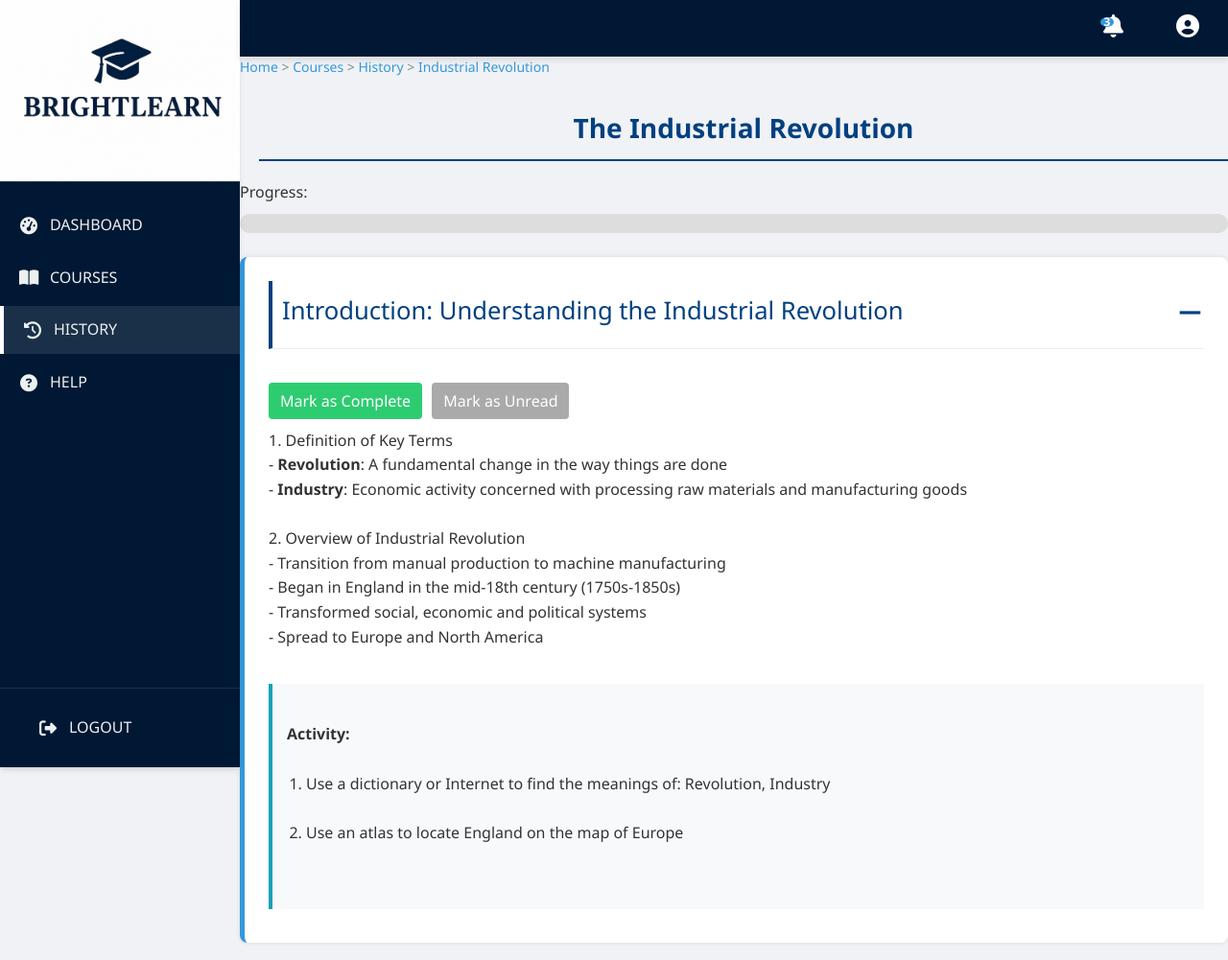
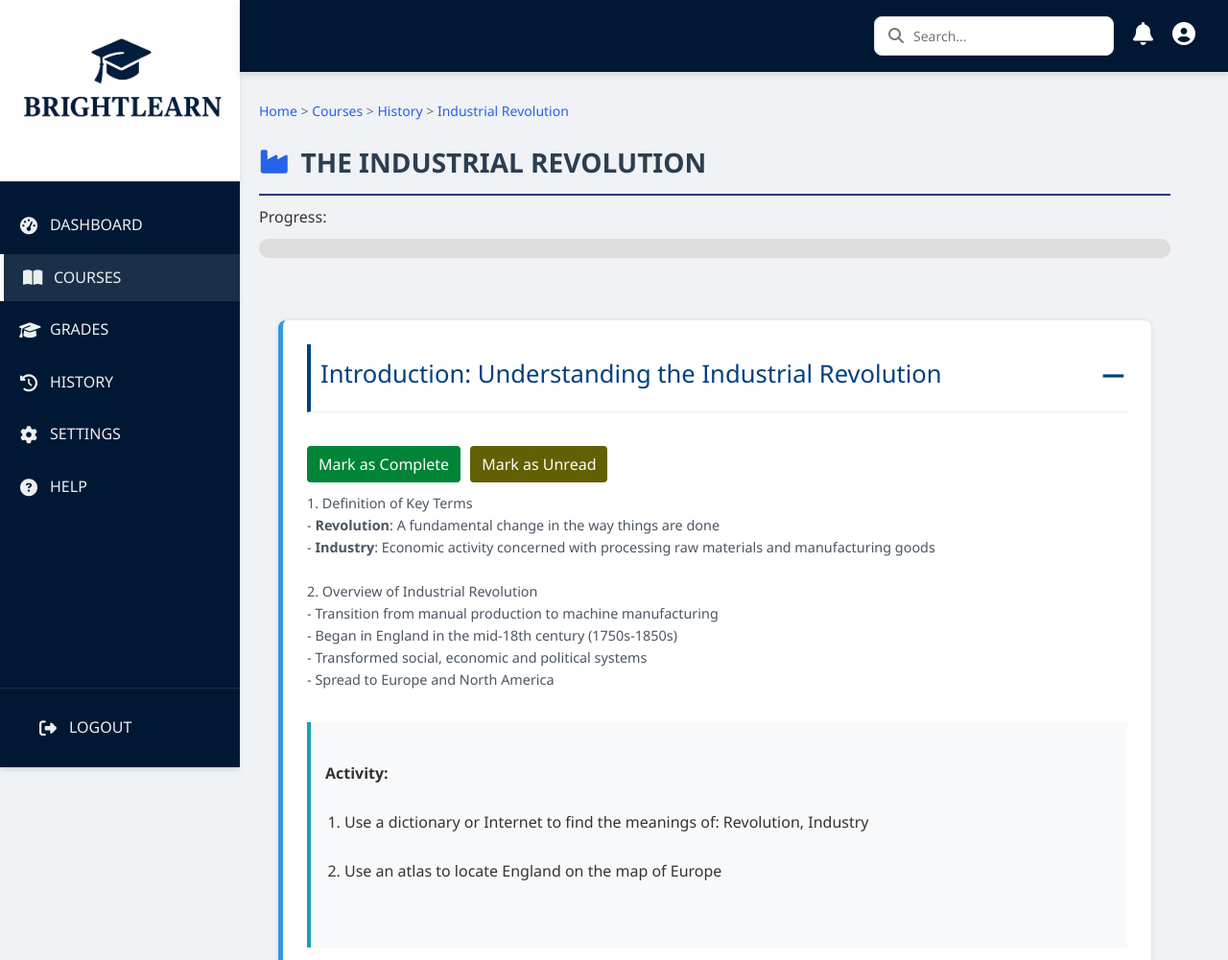
Before and after one commit to Rwema01/BRIGHTLEARN, a plain HTML site: page Fronted/industrial-revolution.html in a window 1280 px wide. Shown: the top 1001 px of the page at 96% size. Drawn offline with Linux system fonts and the light colour scheme.

Commit message:
Update industrial-revolution.html

```diff
--- a/Fronted/industrial-revolution.html
+++ b/Fronted/industrial-revolution.html
@@ -3,81 +3,10 @@
 <head>
     <meta charset="UTF-8">
     <meta name="viewport" content="width=device-width, initial-scale=1.0">
-    <title>BRIGHTLEARN - Revolution</title>
+    <title>BRIGHTLEARN - Industrial Revolution</title>
     <link rel="stylesheet" href="style.css">
     <link rel="stylesheet" href="https://cdnjs.cloudflare.com/ajax/libs/font-awesome/6.4.0/css/all.min.css">
-</head>
-<body>
-    <div class="app-container">
-        <!-- Left Navigation -->
-        <nav class="left-nav">
-            <div class="nav-header">
-                <div class="logo-container">
-                    <img src="BRIGHTLEARN.jpg" alt="BRIGHTLEARN" class="logo">
-                </div>
-            </div>
-
-            <ul class="nav-links">
-                <li>
-                    <a href="index.html">
-                        <i class="fas fa-tachometer-alt"></i>
-                        <span>DASHBOARD</span>
-                    </a>
-                </li>
-                <li>
-                    <a href="courses.html">
-                        <i class="fas fa-book-open"></i>
-                        <span>COURSES</span>
-                    </a>
-                </li>
-                <li>
-                    <a href="history.html" class="active">
-                        <i class="fas fa-history"></i>
-                        <span>HISTORY</span>
-                    </a>
-                </li>
-                <li>
-                    <a href="help.html">
-                        <i class="fas fa-question-circle"></i>
-                        <span>HELP</span>
-                    </a>
-                </li>
-            </ul>
-
-            <div class="logout-container">
-                <a href="logout.html" class="logout-btn">
-                    <i class="fas fa-sign-out-alt"></i>
-                    <span>LOGOUT</span>
-                </a>
-            </div>
-        </nav>
-
-        <!-- Main Content -->
-        <main class="main-content">
-            <!-- Top Bar -->
-            <header class="top-bar">
-               <div class="top-icons">
-        <!-- Search -->
-
-
-        <!-- Notification Icon (links to notification.html) -->
-                 <div class="notification-dropdown">
-                    <a href="notifications.html">
-                    <i class="fas fa-bell notification-icon"></i>
-                    </a>
-                    <span class="notification-badge">3</span>
-                 </div>
-
-        <!-- Profile Icon (links to profile.html) -->
-                 <div class="profile-dropdown">
-                    <a href="profile.html">
-                    <i class="fas fa-user-circle profile-icon"></i>
-                    </a>
-                 </div>
-                </div>
-            </header>
     <style>
-
         .progress-bar-container {
             background-color: #ddd;
             border-radius: 20px;
@@ -125,7 +54,7 @@
             margin: 10px 0;
         }
         .complete-btn {
-      background: #2ecc71;
+            background: #008437;
             color: white;
             border: none;
             padding: 8px 12px;
@@ -133,11 +62,11 @@
             border-radius: 4px;
         }
         .complete-btn:disabled {
-      background: #aaa;
+            background: #038dc8;
             cursor: not-allowed;
         }
         .unread-btn {
-      background: #e74c3c;
+            background: #b51904;
             color: white;
             border: none;
             padding: 8px 12px;
@@ -145,7 +74,7 @@
             border-radius: 4px;
         }
         .unread-btn:disabled {
-      background: #aaa;
+            background: #616002;
             cursor: not-allowed;
         }
         .activity {
@@ -160,20 +89,125 @@
             margin: 10px 0;
             border-radius: 5px;
         }
+        .breadcrumbs {
+            padding: 10px 0;
+            font-size: 0.9em;
+            color: #666;
+        }
+        .breadcrumbs a {
+            color: #3498db;
+            text-decoration: none;
+        }
+        .breadcrumbs a:hover {
+            text-decoration: underline;
+        }
+        .history-content {
+            padding: 20px;
+        }
     </style>
 </head>
 <body>
-<header>
+    <div class="app-container">
+        <!-- Left Navigation -->
+        <nav class="left-nav">
+            <div class="nav-header">
+                <div class="logo-container">
+                    <img src="BRIGHTLEARN.jpg" alt="BRIGHTLEARN" class="logo">
+                </div>
+            </div>
+
+            <ul class="nav-links">
+                <li>
+                    <a href="index.html">
+                        <i class="fas fa-tachometer-alt"></i>
+                        <span>DASHBOARD</span>
+                    </a>
+                </li>
+                <li>
+                    <a href="courses.html" class="active">
+                        <i class="fas fa-book-open"></i>
+                        <span>COURSES</span>
+                    </a>
+                </li>
+                <li>
+                    <a href="grades.html">
+                        <i class="fas fa-graduation-cap"></i>
+                        <span>GRADES</span>
+                    </a>
+                </li>
+                <li>
+                    <a href="history.html">
+                        <i class="fas fa-history"></i>
+                        <span>HISTORY</span>
+                    </a>
+                </li>
+                <li>
+                    <a href="settings.html">
+                        <i class="fas fa-cog"></i>
+                        <span>SETTINGS</span>
+                    </a>
+                </li>
+                <li>
+                    <a href="help.html">
+                        <i class="fas fa-question-circle"></i>
+                        <span>HELP</span>
+                    </a>
+                </li>
+            </ul>
+
+            <div class="logout-container">
+                <a href="logout.html" class="logout-btn">
+                    <i class="fas fa-sign-out-alt"></i>
+                    <span>LOGOUT</span>
+                </a>
+            </div>
+        </nav>
+
+        <!-- Main Content -->
+        <main class="main-content">
+            <!-- Top Bar -->
+            <header class="top-bar">
+                <div class="top-icons">
+                    <div class="search-container">
+                        <input type="text" placeholder="Search..." class="search-input">
+                        <i class="fas fa-search search-icon"></i>
+                    </div>
+
+                    <!-- Simple Notification Link -->
+                    <a href="notifications.html" class="notification-link">
+                        <i class="fas fa-bell notification-icon"></i>
+                    </a>
+
+                    <!-- Simple Profile Link -->
+                    <a href="profile.html" class="profile-link">
+                        <i class="fas fa-user-circle profile-icon"></i>
+                    </a>
+                </div>
+            </header>
+
+            <!-- Course Content with Updated Breadcrumbs Structure -->
+            <div class="dashboard-content">
+                <!-- Welcome Section with Breadcrumbs -->
+                <div class="welcome-section">
                     <div class="breadcrumbs">
-    <a href="index.html">Home</a> > <a href="courses.html">Courses</a> > <a href="historycourse.html">History</a> > <a href="industrial-revolution.html">Industrial Revolution</a>
+                        <a href="index.html">Home</a> >
+                        <a href="courses.html">Courses</a> >
+                        <a href="historycourse.html">History</a> >
+                        <a href="industrial-revolution.html">Industrial Revolution</a>
                     </div>
-  <h1>The Industrial Revolution</h1>
+                    <h1><i class="fas fa-industry"></i> <span class="student-name">THE INDUSTRIAL REVOLUTION</span></h1>
                     <div>Progress:</div>
                     <div class="progress-bar-container">
                         <div class="progress-bar" id="progressBar"></div>
                     </div>
-</header>
+                </div>
+
+                <!-- History Content Section -->
+                <div class="history-content">
                     <main id="content"></main>
+                </div>
+            </div>
+
     <script>
         const historyData = {
             "Introduction": {
@@ -432,6 +466,7 @@
             renderContent();
         }
 
+        // Initialize the page
         renderContent();
     </script>
 </body>
```
Lines whose indentation alone changed are shown as unchanged.
